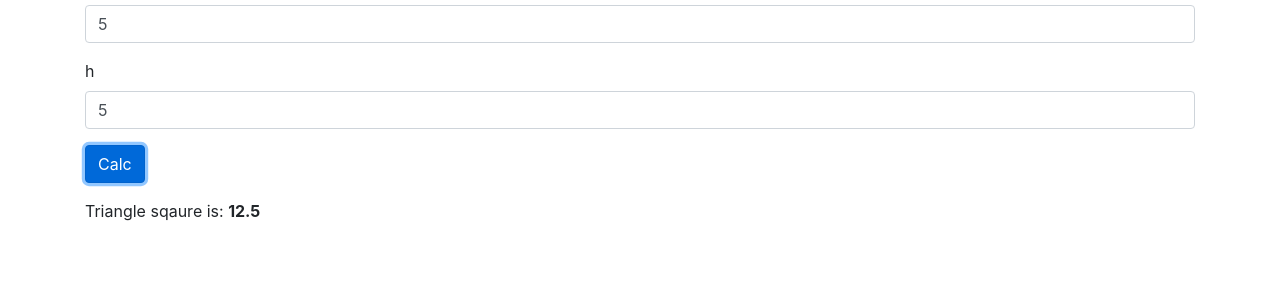
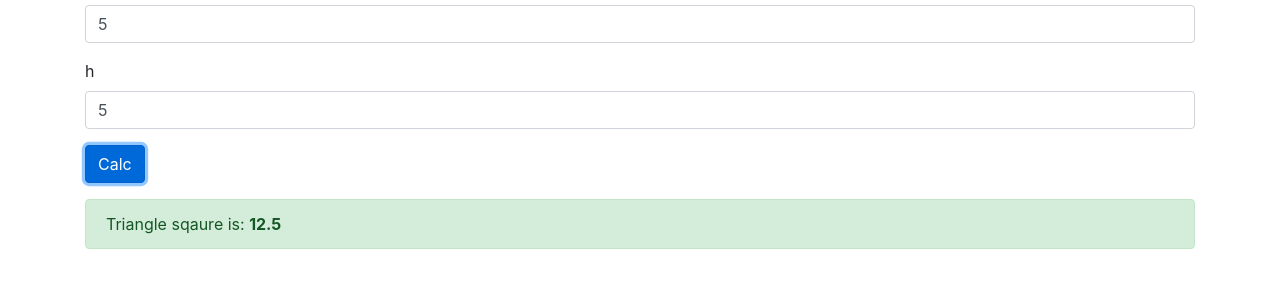
Before and after one commit to Maxim-Pashkov/square-triangle, a website built with webpack: page src/index.html in a window 1280 px wide. Both pictures are taken after typing "5", "5" into the empty fields and a click on the button "Calc". Shown: the part 129-416 px from the top of the page. Built offline with nearby package versions, Linux system fonts and the light colour scheme.

Commit message:
added alert for result

```diff
--- a/src/index.html
+++ b/src/index.html
@@ -15,12 +15,9 @@
                 </div>
                 <button type="submit" class="btn btn-primary">Calc</button>
             </form>
-            <div id="output" style="display: none">
-                <span>Triangle sqaure is: <b id="output-square"></b></span>
+            <div class="alert alert-success" id="output" role="alert" style="display: none">
+                Triangle sqaure is: <b id="output-square"></b>
             </div>
-            <!-- <div class="alert alert-success" id="output" role="alert" style="display: none">
-                Triangle sqaure is: <b id="output-square"></b>
-            </div> -->
         </div>
     </body>
 </html>
```
